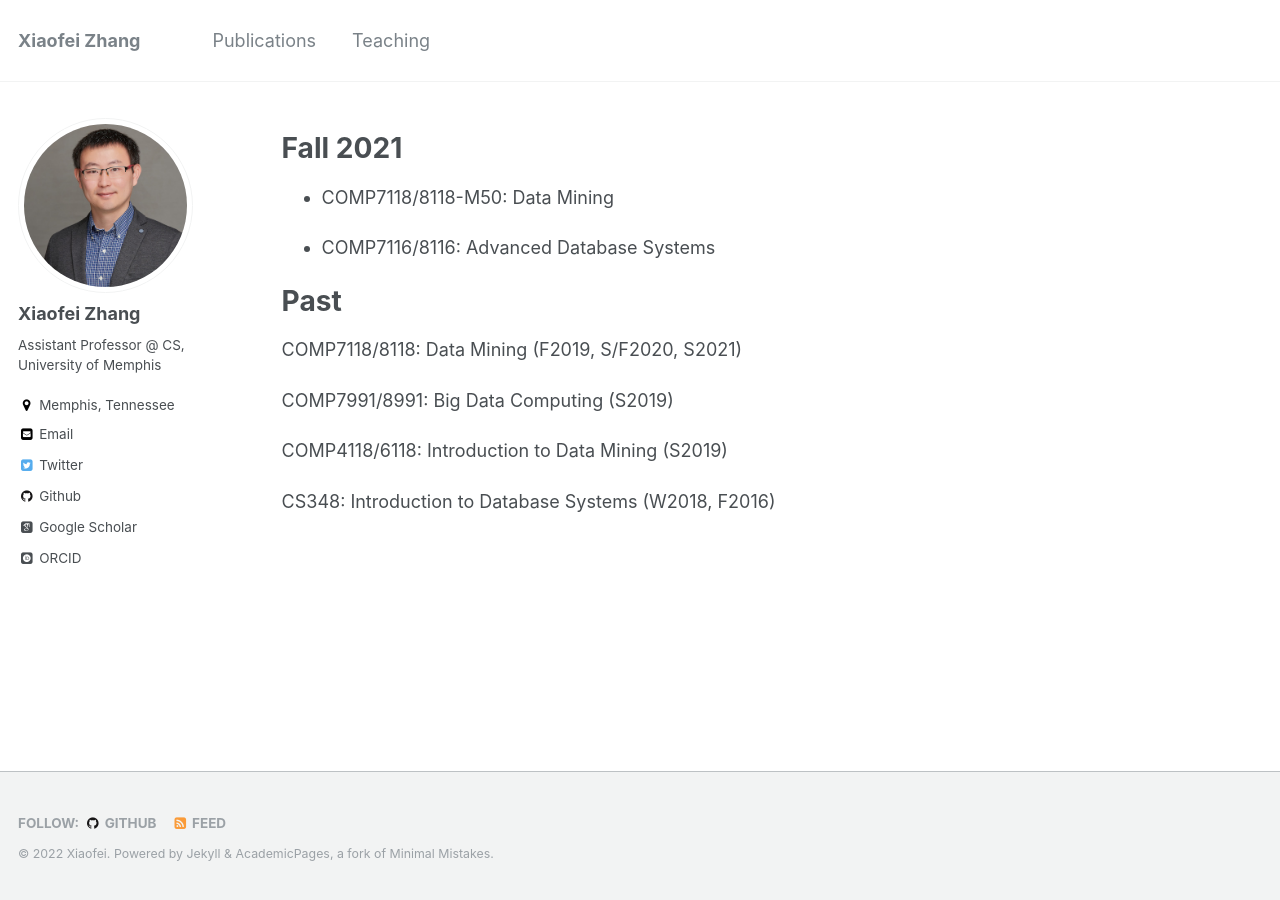
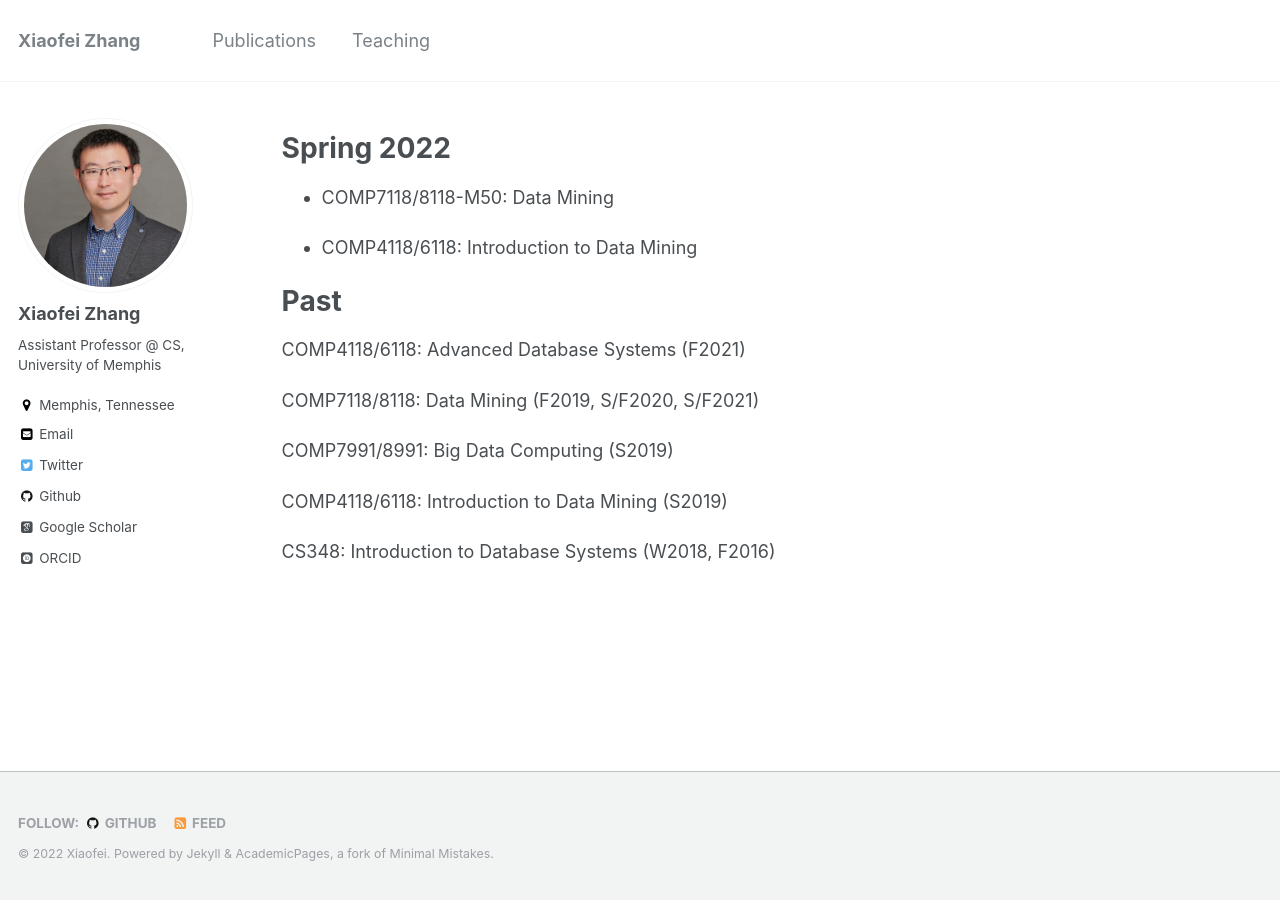
Before and after one commit to zxf-work/zxf-work.github.io, a Jekyll site: the page built from _pages/teaching.md, in a window 1280 px wide. Built offline with Jekyll 4.4.1, drawn with Linux system fonts in a browser that asks for light colours; some web fonts are replaced.

Commit message:
spring 2022 update

```diff
--- a/_pages/teaching.md
+++ b/_pages/teaching.md
@@ -12,16 +12,18 @@ author_profile: true
 {% endfor %}
 
 
-Fall 2021
+Spring 2022
 ======
 * COMP7118/8118-M50: Data Mining
 
-* COMP7116/8116: Advanced Database Systems
+* COMP4118/6118: Introduction to Data Mining
 
 
 Past
 ======
-COMP7118/8118: Data Mining (F2019, S/F2020, S2021)
+COMP4118/6118: Advanced Database Systems (F2021)
+
+COMP7118/8118: Data Mining (F2019, S/F2020, S/F2021)
 
 COMP7991/8991: Big Data Computing (S2019)
 
```
Also changed, not shown: _pages/publications.md (+3 -0 lines), 1 other file.
